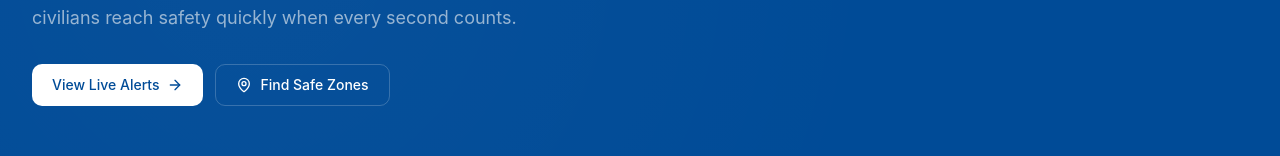
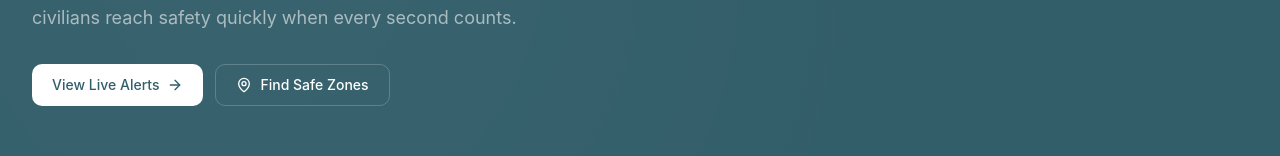
Before and after one commit to TNC36/Raksha-setu, a React (Vite) app: page / in a window 1280 px wide. Shown: the part 373-529 px from the top of the page. Built offline with nearby package versions, Linux system fonts and the light colour scheme; no server answers; what @convex-dev/auth would draw is missing.

Commit message:
Before: i have to fill the form so Proposed Solution Description for sih in that give detail of our project

```diff
--- a/src/index.css
+++ b/src/index.css
@@ -53,12 +53,12 @@
 :root {
   --radius: 0.625rem;
   --background: oklch(0.975 0.004 260);
-  --foreground: oklch(0.2194 0.0858 260);
+  --foreground: oklch(0.5923 0.112 227.97);
   --card: oklch(1 0 0);
-  --card-foreground: oklch(0.2194 0.0858 260);
+  --card-foreground: oklch(0.5923 0.112 227.97);
   --popover: oklch(1 0 0);
-  --popover-foreground: oklch(0.2194 0.0858 260);
-  --primary: oklch(0.42 0.14 255);
+  --popover-foreground: oklch(0.5923 0.112 227.97);
+  --primary:oklch(0.4553 0.0524 217.52);
   --primary-foreground: oklch(0.98 0 0);
   --secondary: oklch(0.94 0.02 255);
   --secondary-foreground: oklch(0.30 0.10 255);
```
